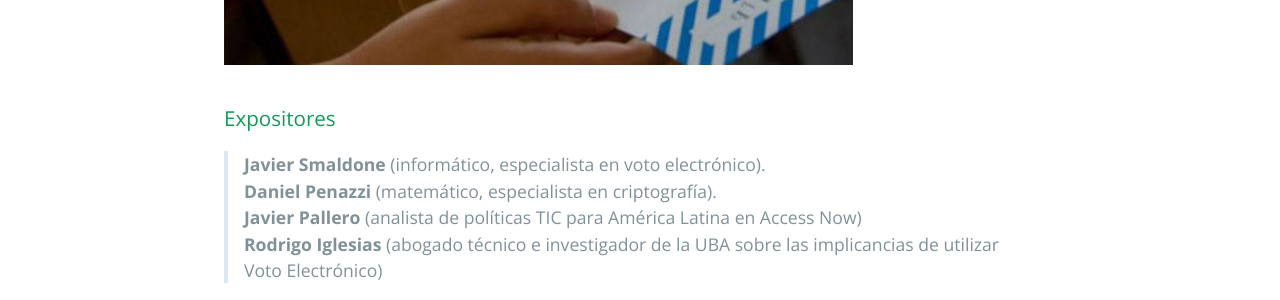
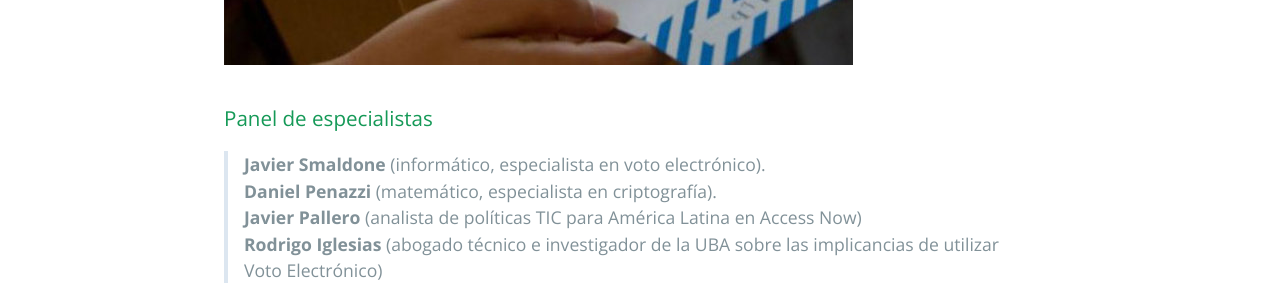
Before and after one commit to pewen/evoto, a Jekyll site: the page built from index.md, in a window 1280 px wide. Shown: the part 780-1080 px from the top of the page. Built offline with Jekyll 4.4.1, drawn with Linux system fonts in a browser that asks for light colours.

Commit message:
minor changes

```diff
--- a/index.md
+++ b/index.md
@@ -5,7 +5,7 @@ title: {{ site.name }}
 
 ![](./img/voto-electronico.jpg)
 
-### Expositores
+### Panel de especialistas
 
 > **Javier Smaldone** (informático, especialista en voto electrónico).
 > **Daniel Penazzi** (matemático, especialista en criptografía).
```
Also changed, not shown: 1 other file.
